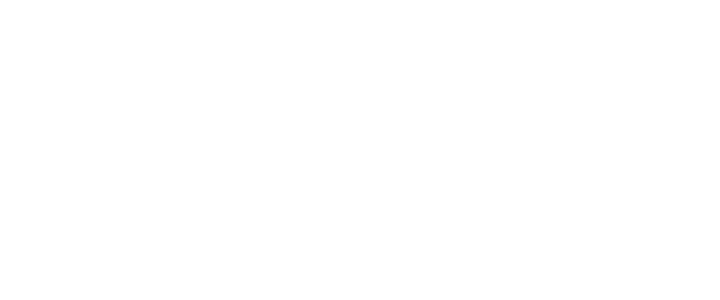
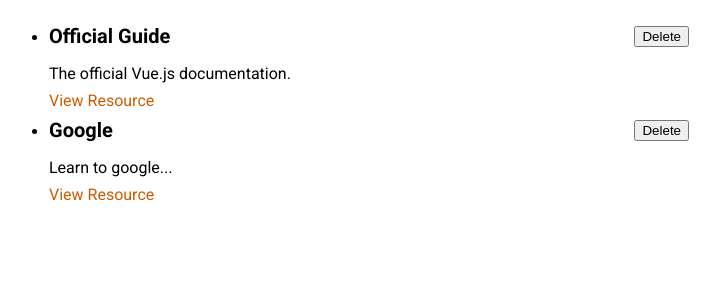
Before and after one commit to kacper-pietrzyk/the-learning-resources-app, a Vue app: page / in a window 1280 px wide. Shown: the top 300 px of the page, without its empty margins (291-1011 px from the left). Built offline with nearby package versions, Linux system fonts and the light colour scheme.

Commit message:
initial setup

```diff
--- /dev/null
+++ b/src/App.vue
@@ -0,0 +1,55 @@
+<template>
+  <ul>
+    <learning-resource
+      v-for="res in storedResources"
+      :key="res.id"
+      :title="res.title"
+      :description="res.description"
+      :link="res.link"
+    >
+    </learning-resource>
+  </ul>
+</template>
+
+<script>
+import LearningResource from './components/learning-resources/LearningResource.vue';
+export default {
+  data() {
+    return {
+      storedResources: [
+        {
+          id: 'official-guide',
+          title: 'Official Guide',
+          description: 'The official Vue.js documentation.',
+          link: 'https://vuejs.org',
+        },
+        {
+          id: 'google',
+          title: 'Google',
+          description: 'Learn to google...',
+          link: 'https://google.org',
+        },
+      ],
+    };
+  },
+  components: {
+    LearningResource,
+  },
+};
+</script>
+
+<style>
+@import url('https://fonts.googleapis.com/css2?family=Roboto:wght@400;700&display=swap');
+
+* {
+  box-sizing: border-box;
+}
+
+html {
+  font-family: 'Roboto', sans-serif;
+}
+
+body {
+  margin: 0;
+}
+</style>
--- /dev/null
+++ b/src/components/learning-resources/LearningResource.vue
@@ -0,0 +1,52 @@
+<template>
+  <li>
+    <div>
+      <header>
+        <h3>{{ title }}</h3>
+        <button>Delete</button>
+      </header>
+    </div>
+    <p>{{ description }}</p>
+    <nav>
+      <a :href="link">View Resource</a>
+    </nav>
+  </li>
+</template>
+
+<script>
+export default {
+  props: ['title', 'description', 'link'],
+};
+</script>
+
+<style scoped>
+li {
+  margin: auto;
+  max-width: 40rem;
+}
+
+header {
+  display: flex;
+  justify-content: space-between;
+  align-items: center;
+}
+
+h3 {
+  font-size: 1.25rem;
+  margin: 0.5rem 0;
+}
+
+p {
+  margin: 0.5rem 0;
+}
+
+a {
+  text-decoration: none;
+  color: #ce5c00;
+}
+
+a:hover,
+a:active {
+  color: #c89300;
+}
+</style>
--- a/src/main.js
+++ b/src/main.js
@@ -1,3 +1,4 @@
 import { createApp } from 'vue';
+import App from './App.vue';
 
-createApp({}).mount('#app');
+createApp(App).mount('#app');
```
